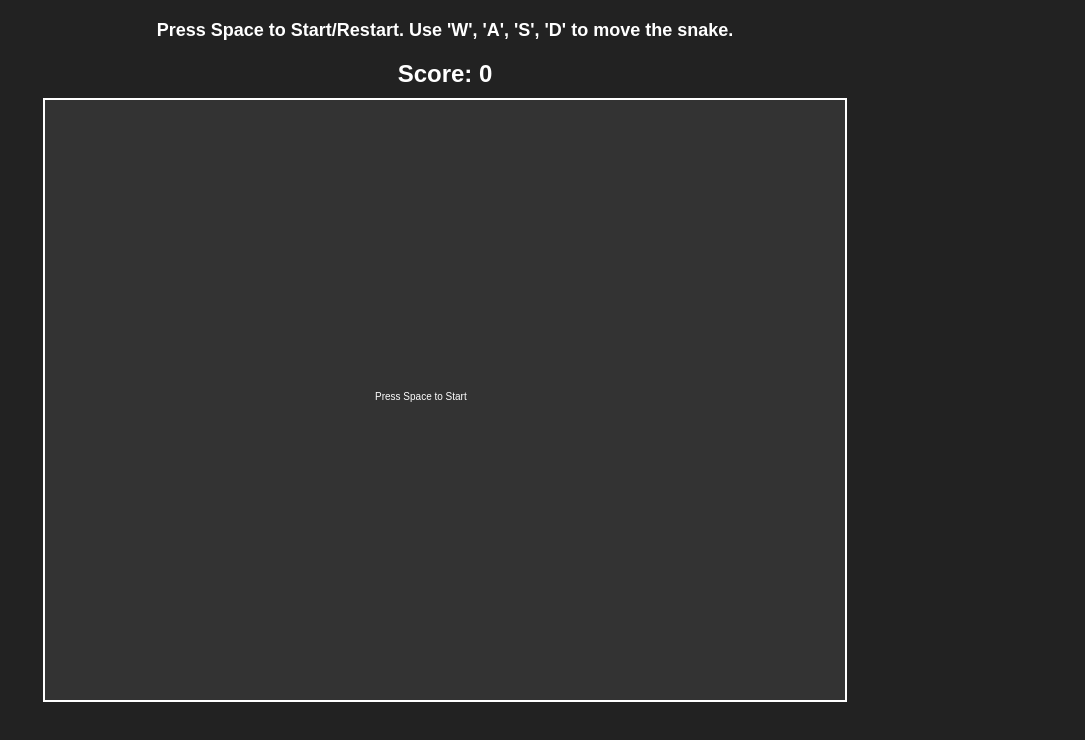
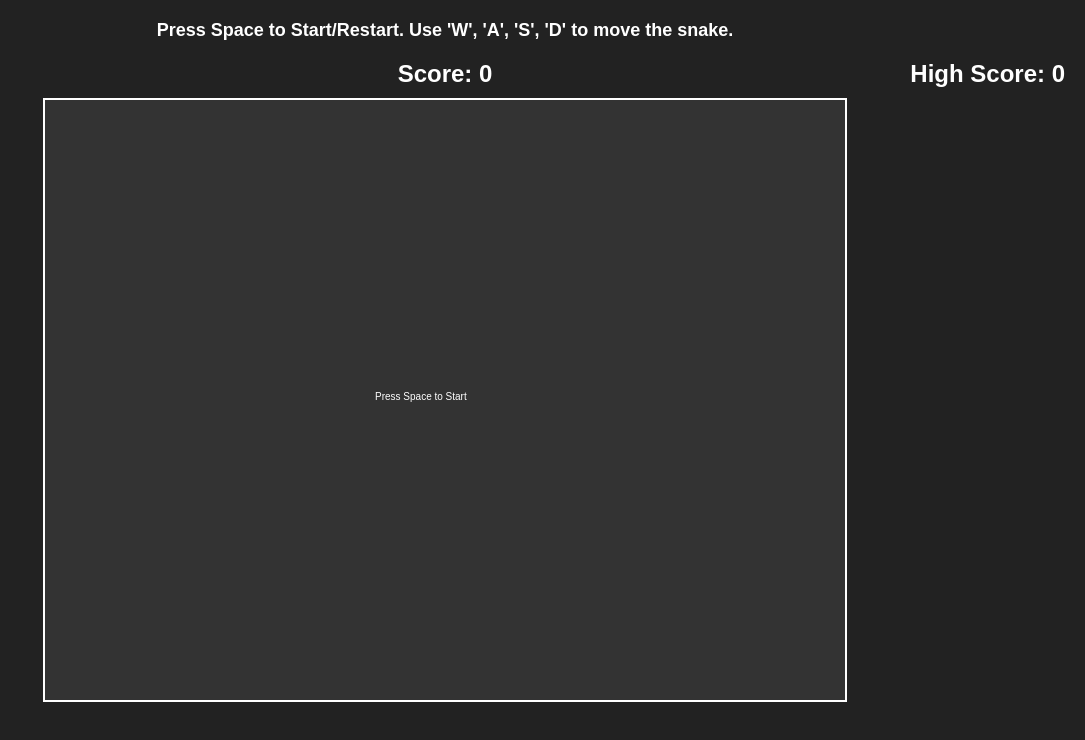
Before and after one commit to Neaj-Morshad-101/SnakeGame, a plain HTML site: page snake-game.html in a window 1280 px wide. Shown: the whole page, without its empty margins (195-1280 px from the left). Drawn offline with Linux system fonts and the light colour scheme.

Commit message:
Add High score
Signed-off-by: Neaj Morshad <neaj@appscode.com>

```diff
--- a/snake-game.html
+++ b/snake-game.html
@@ -50,12 +50,21 @@
       font-weight: bold;
       display: none;
     }
+    .high-score {
+    position: absolute;
+    top: 60px;
+    right: 20px;  /* Position on the right side */
+    color: white;
+    font-size: 24px;
+    font-weight: bold;
+   }
 
   </style>
 </head>
 <body>
   <div class="info">Press Space to Start/Restart. Use 'W', 'A', 'S', 'D' to move the snake.</div>
   <div class="score">Score: 0</div>
+  <div class="high-score">High Score: 0</div>
   <div class="game-over">Game Over! Press Space to Restart.</div>
   <div class="pause-text">PAUSED</div>
   <canvas id="gameCanvas" width="800" height="600"></canvas>
@@ -67,6 +76,11 @@
     const gridSize = 20; // Size of each square in the grid
     const rows = canvas.height / gridSize;
     const cols = canvas.width / gridSize;
+
+    const highScoreElement = document.querySelector('.high-score');
+    let highScore = parseInt(localStorage.getItem('snakeHighScore')) || 0;
+    highScoreElement.textContent = `High Score: ${highScore}`;
+
 
     const BONUS_DURATION = 5000; // Bonus food stays for 5 seconds
     const BONUS_POINTS = 5;
@@ -292,6 +306,13 @@
         clearInterval(gameInterval);
         gameInterval = null;
         gameOverElement.style.display = 'block';
+
+        // Update high score only when game ends
+        if (score > highScore) {
+          highScore = score;
+          localStorage.setItem('snakeHighScore', highScore);
+          highScoreElement.textContent = `High Score: ${highScore}`;
+        }
         return;
       }
 
```
